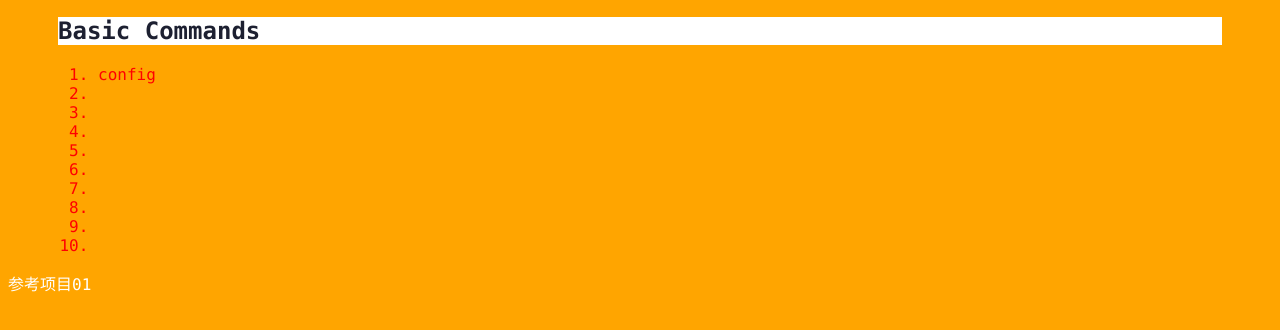
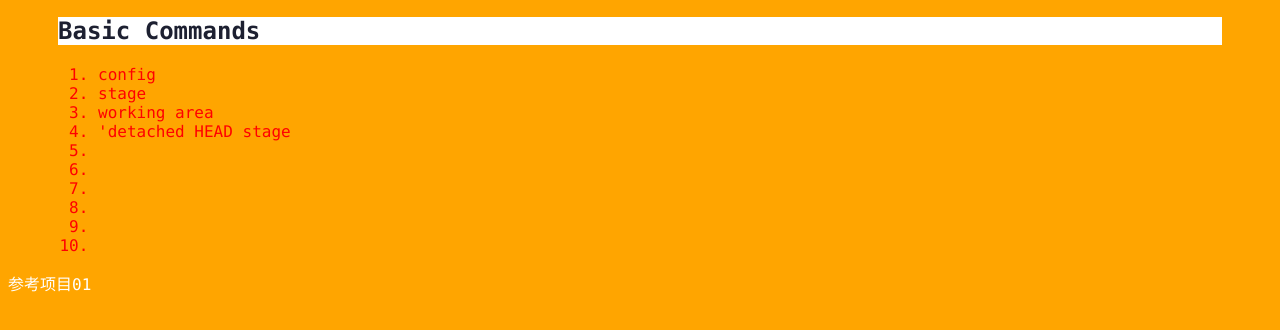
Before and after one commit to YCHYouCaiHua/HaveFun_Git, a plain HTML site: page index.html in a window 1280 px wide. Both pictures are taken after a click on the element "Basic Commands". Shown: the part 276-606 px from the top of the page. Drawn offline with Linux system fonts and the light colour scheme.

```diff
--- a/index.html
+++ b/index.html
@@ -30,9 +30,9 @@
             <div class="panel">
                 <ol>
                     <li>config</li>
-                    <li></li>
-                    <li></li>
-                    <li></li>
+                    <li>stage</li>
+                    <li>working area</li>
+                    <li>'detached HEAD stage</li>
                     <li></li>
                     <li></li>
                     <li></li>
```
Also changed, not shown: 1 other file.
